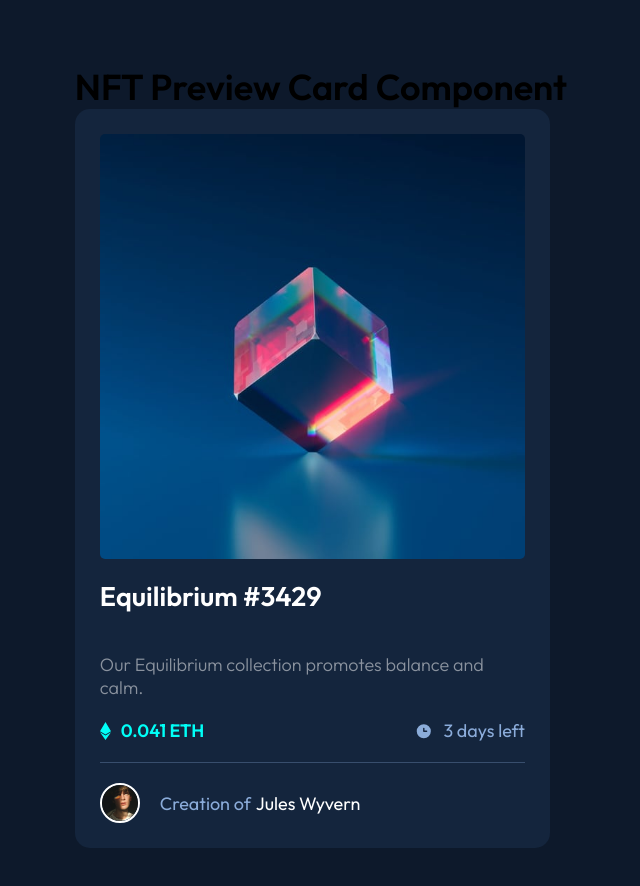
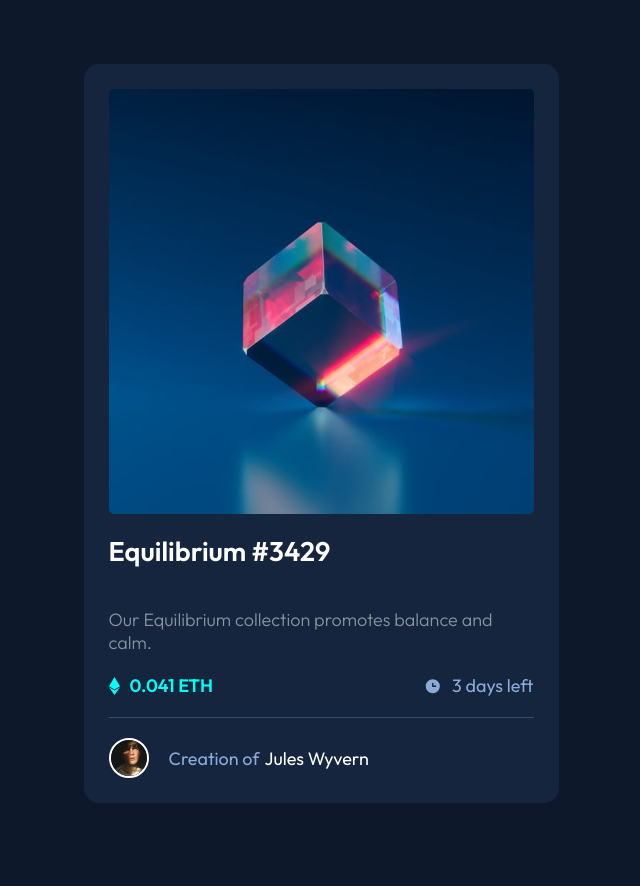
Before and after one commit to i7ector/nft-preview-card-component-solution, a plain HTML site: page index.html in a window 1280 px wide. Shown: the whole page, without its empty margins (319-959 px from the left). Drawn offline with Linux system fonts and the light colour scheme.

Commit message:
minor update

```diff
--- a/style.css
+++ b/style.css
@@ -12,6 +12,16 @@ body {
     font-size: 18px;
     padding: 5%;
     background-color: #0d192b;
+}
+
+.sr-only {
+  clip: rect(0 0 0 0);
+  clip-path: inset(50%);
+  height: 1px;
+  overflow: hidden;
+  position: absolute;
+  white-space: nowrap;
+  width: 1px;
 }
 
 .main-container {
```
